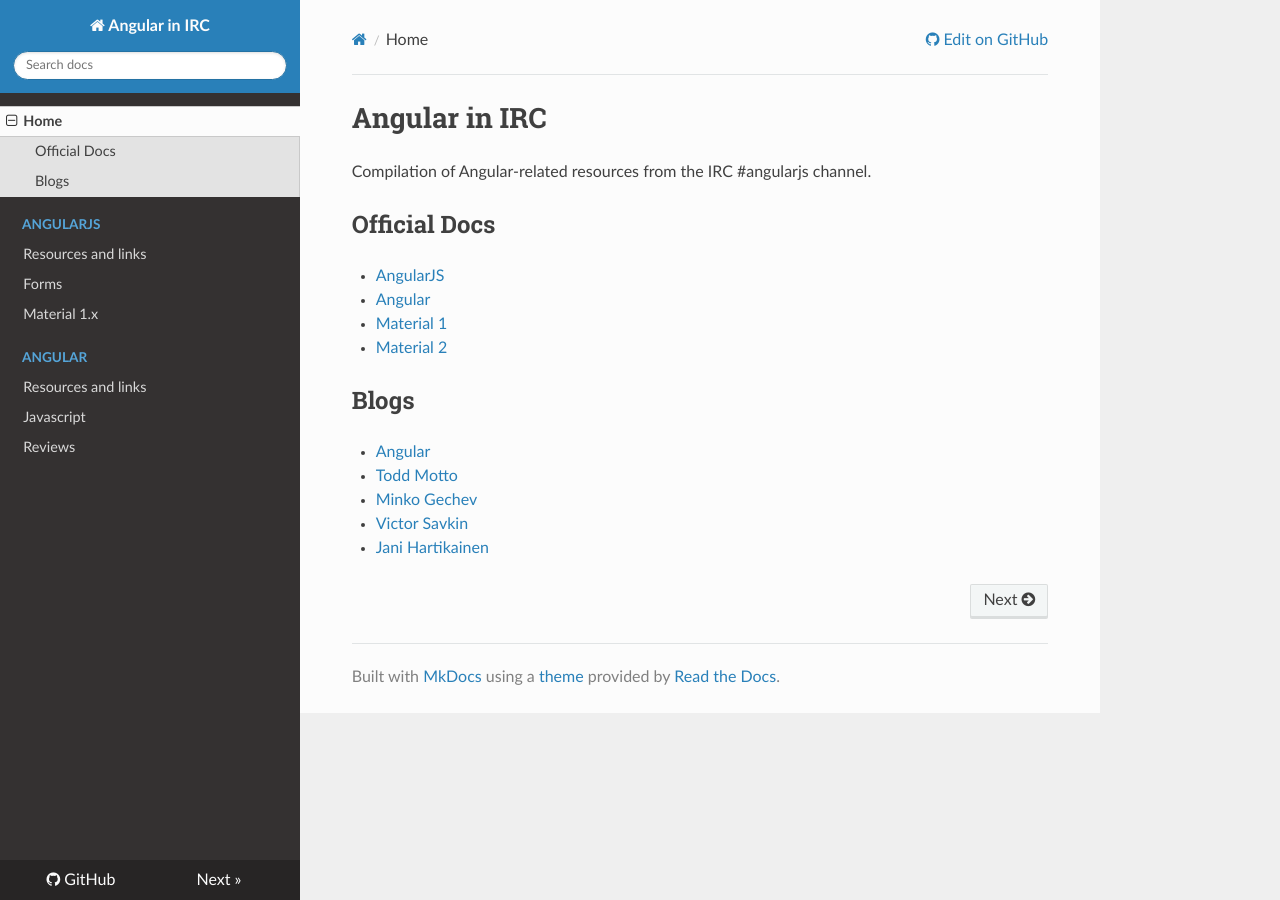
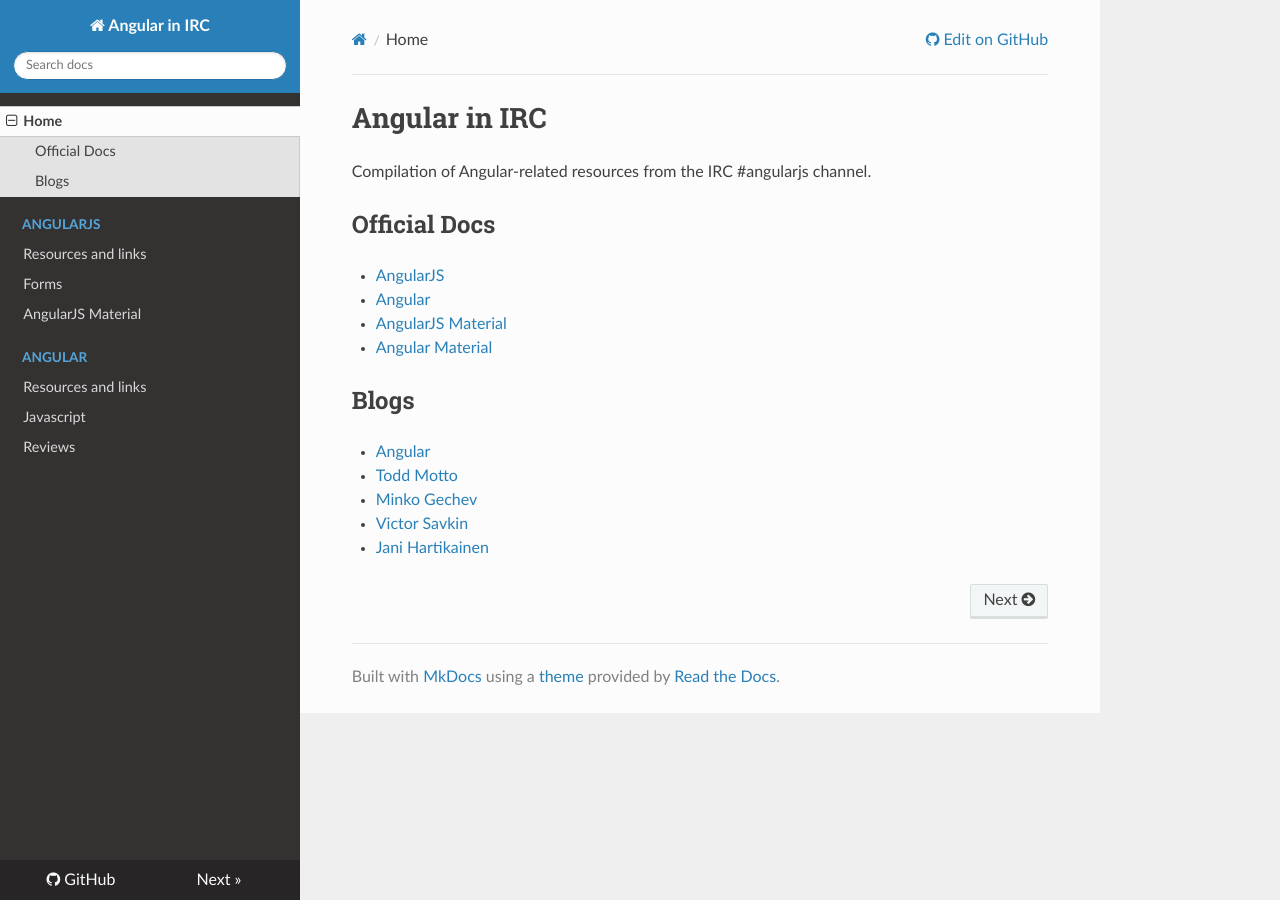
Before and after one commit to ngirc/ng-irc, an MkDocs documentation site: the page built from docs/index.md, in a window 1280 px wide. Built offline with MkDocs 1.6.1, drawn with Linux system fonts in a browser that asks for light colours; nearby versions of some CDN libraries; old or Windows-style settings are respelled for this version of MkDocs.

Commit message:
Fix naming about AngularJS and Angular Material.

```diff
--- a/docs/index.md
+++ b/docs/index.md
@@ -6,8 +6,8 @@
 
 - [AngularJS](https://angularjs.org/)
 - [Angular](https://angular.io/)
-- [Material 1](https://material.angularjs.org/)
-- [Material 2](https://material.angular.io/)
+- [AngularJS Material](https://material.angularjs.org/)
+- [Angular Material](https://material.angular.io/)
 
 ## Blogs
 
--- a/mkdocs.yml
+++ b/mkdocs.yml
@@ -20,7 +20,7 @@
   - 'AngularJS':
     - 'Resources and links': 'angularjs/resources.md'
     - 'Forms': 'angularjs/forms.md'
-    - 'Material 1.x': 'angularjs/material1.md'
+    - 'AngularJS Material': 'angularjs/material1.md'
   - 'Angular':
     - 'Resources and links': 'angular/resources.md'
   - 'Javascript': 'javascript.md'
```
Also changed, not shown: docs/angularjs/material1.md (+1 -1 lines).
